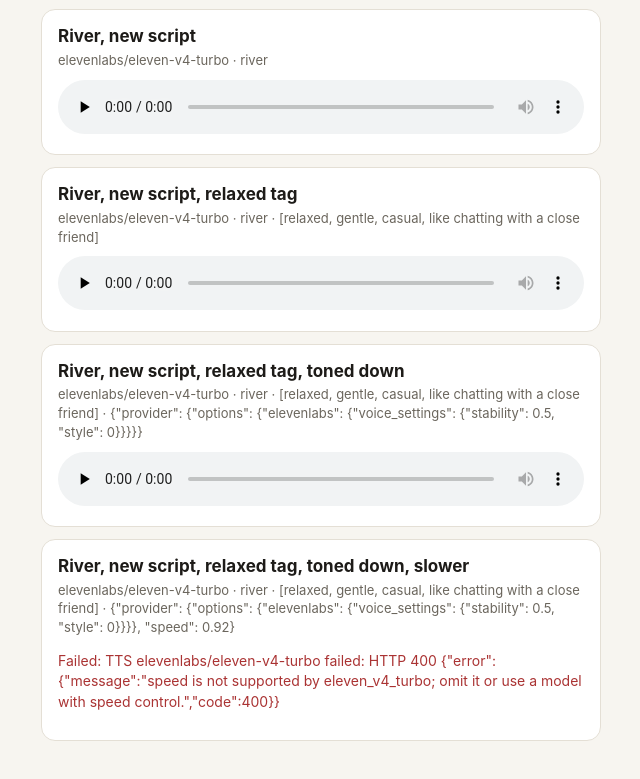
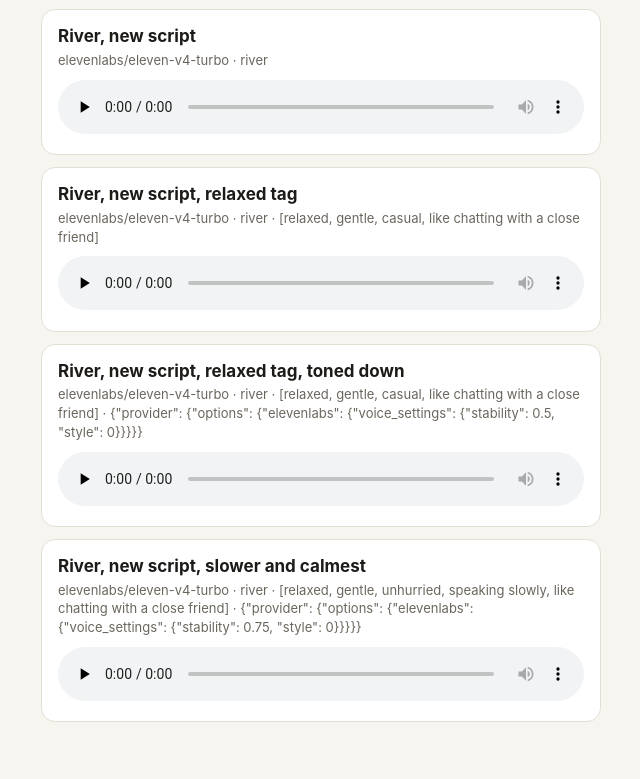
Before and after one commit to ppgoesbig/pod_pals, a plain HTML site: page site/m-ER4yYdQyfNBC21IJ/samples/index.html in a window 1280 px wide. Shown: the part 438-1217 px from the top of the page, without its empty margins (319-959 px from the left). Drawn offline with Linux system fonts and the light colour scheme.

Commit message:
render 2026-11-20

```diff
--- a/site/m-ER4yYdQyfNBC21IJ/samples/index.html
+++ b/site/m-ER4yYdQyfNBC21IJ/samples/index.html
@@ -14,5 +14,5 @@ h2{font-size:17px;margin:0}.m{color:var(--mute);font-size:13px;margin:2px 0 10px
 <p class="m">elevenlabs/eleven-v4-turbo &middot; river</p><audio controls preload="none" src="02-river-as-before.mp3"></audio></section><section><h2>River, new script</h2>
 <p class="m">elevenlabs/eleven-v4-turbo &middot; river</p><audio controls preload="none" src="03-river-new-script.mp3"></audio></section><section><h2>River, new script, relaxed tag</h2>
 <p class="m">elevenlabs/eleven-v4-turbo &middot; river &middot; [relaxed, gentle, casual, like chatting with a close friend]</p><audio controls preload="none" src="04-river-new-script-relaxed-tag.mp3"></audio></section><section><h2>River, new script, relaxed tag, toned down</h2>
-<p class="m">elevenlabs/eleven-v4-turbo &middot; river &middot; [relaxed, gentle, casual, like chatting with a close friend] &middot; {&quot;provider&quot;: {&quot;options&quot;: {&quot;elevenlabs&quot;: {&quot;voice_settings&quot;: {&quot;stability&quot;: 0.5, &quot;style&quot;: 0}}}}}</p><audio controls preload="none" src="05-river-new-script-relaxed-tag-toned-down.mp3"></audio></section><section><h2>River, new script, relaxed tag, toned down, slower</h2>
-<p class="m">elevenlabs/eleven-v4-turbo &middot; river &middot; [relaxed, gentle, casual, like chatting with a close friend] &middot; {&quot;provider&quot;: {&quot;options&quot;: {&quot;elevenlabs&quot;: {&quot;voice_settings&quot;: {&quot;stability&quot;: 0.5, &quot;style&quot;: 0}}}}, &quot;speed&quot;: 0.92}</p><p class="err">Failed: TTS elevenlabs/eleven-v4-turbo failed: HTTP 400 {&quot;error&quot;:{&quot;message&quot;:&quot;speed is not supported by eleven_v4_turbo; omit it or use a model with speed control.&quot;,&quot;code&quot;:400}}</p></section></main></body></html>
+<p class="m">elevenlabs/eleven-v4-turbo &middot; river &middot; [relaxed, gentle, casual, like chatting with a close friend] &middot; {&quot;provider&quot;: {&quot;options&quot;: {&quot;elevenlabs&quot;: {&quot;voice_settings&quot;: {&quot;stability&quot;: 0.5, &quot;style&quot;: 0}}}}}</p><audio controls preload="none" src="05-river-new-script-relaxed-tag-toned-down.mp3"></audio></section><section><h2>River, new script, slower and calmest</h2>
+<p class="m">elevenlabs/eleven-v4-turbo &middot; river &middot; [relaxed, gentle, unhurried, speaking slowly, like chatting with a close friend] &middot; {&quot;provider&quot;: {&quot;options&quot;: {&quot;elevenlabs&quot;: {&quot;voice_settings&quot;: {&quot;stability&quot;: 0.75, &quot;style&quot;: 0}}}}}</p><audio controls preload="none" src="06-river-new-script-slower-and-calmest.mp3"></audio></section></main></body></html>
```
Also changed, not shown: 1 other file.
